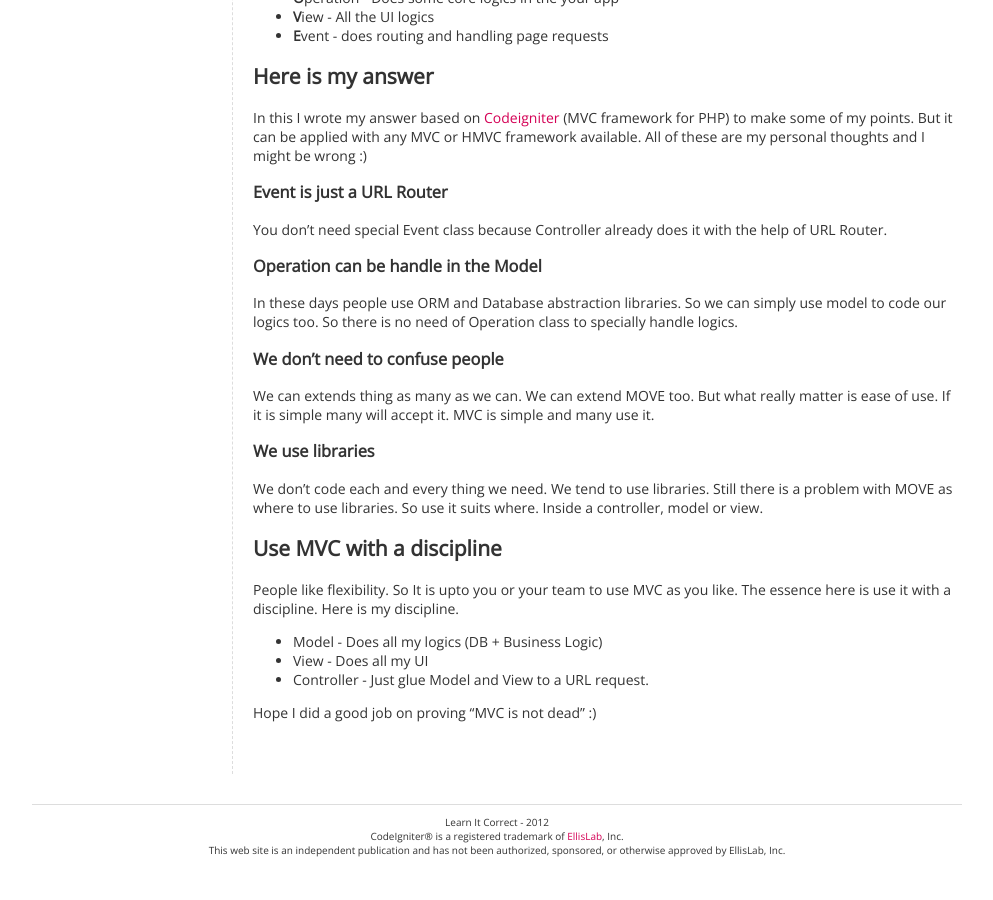
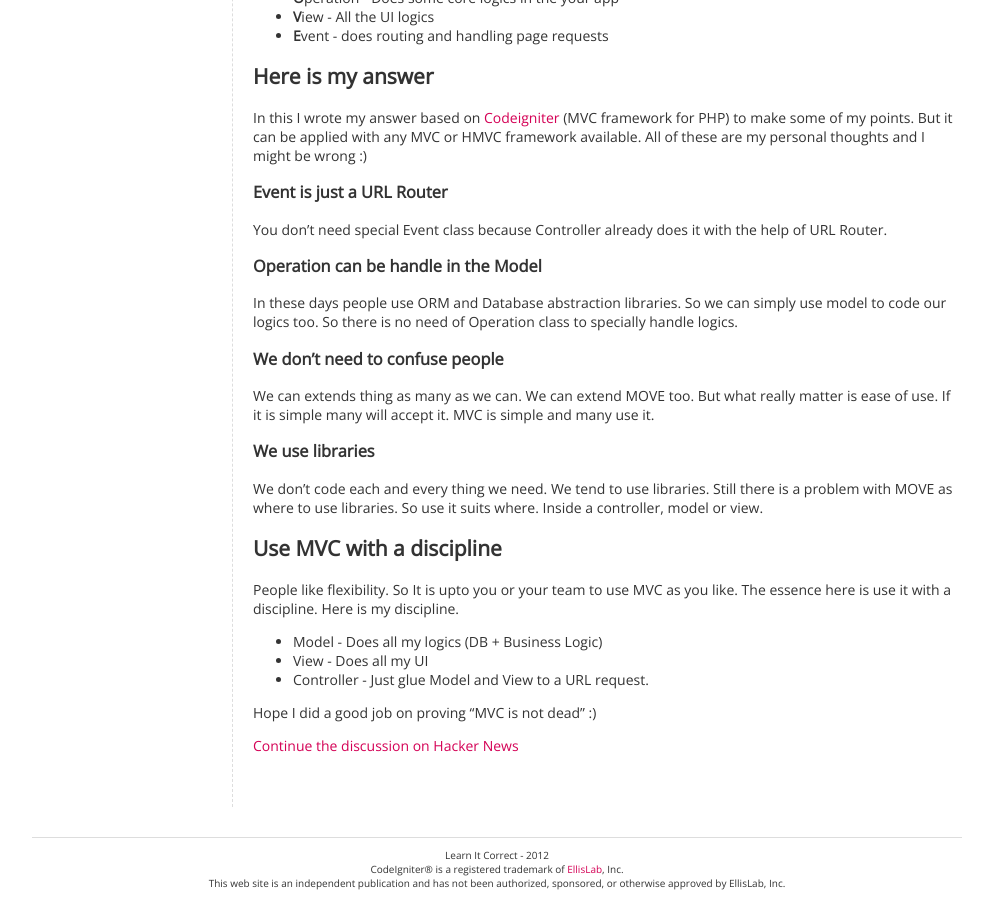
Before and after one commit to tutorialcodeigniter/tutorialcodeigniter.github.com, a Jekyll site: the page built from _posts/blog/2012-06-04-mvc-is-not-dead-move-is-too-much.md, in a window 1280 px wide and 900 px high, scrolled down 607 px. Shown: the whole window, without its empty margins (143-1136 px from the left). Built offline with Jekyll 4.4.1, drawn with Linux system fonts in a browser that asks for light colours; comment, search, counter and statistics services are not loaded; before the commit the page ends 1474 px from its top, so only the background shows below that.

Commit message:
added hacker news link back

```diff
--- a/_posts/blog/2012-06-04-mvc-is-not-dead-move-is-too-much.md
+++ b/_posts/blog/2012-06-04-mvc-is-not-dead-move-is-too-much.md
@@ -44,3 +44,5 @@ People like flexibility. So It is upto you or your team to use MVC as you like.
 * Controller - Just glue Model and View to a URL request.
 
 Hope I did a good job on proving "MVC is not dead" :)
+
+[Continue the discussion on Hacker News](http://news.ycombinator.com/item?id=4197938)
```
